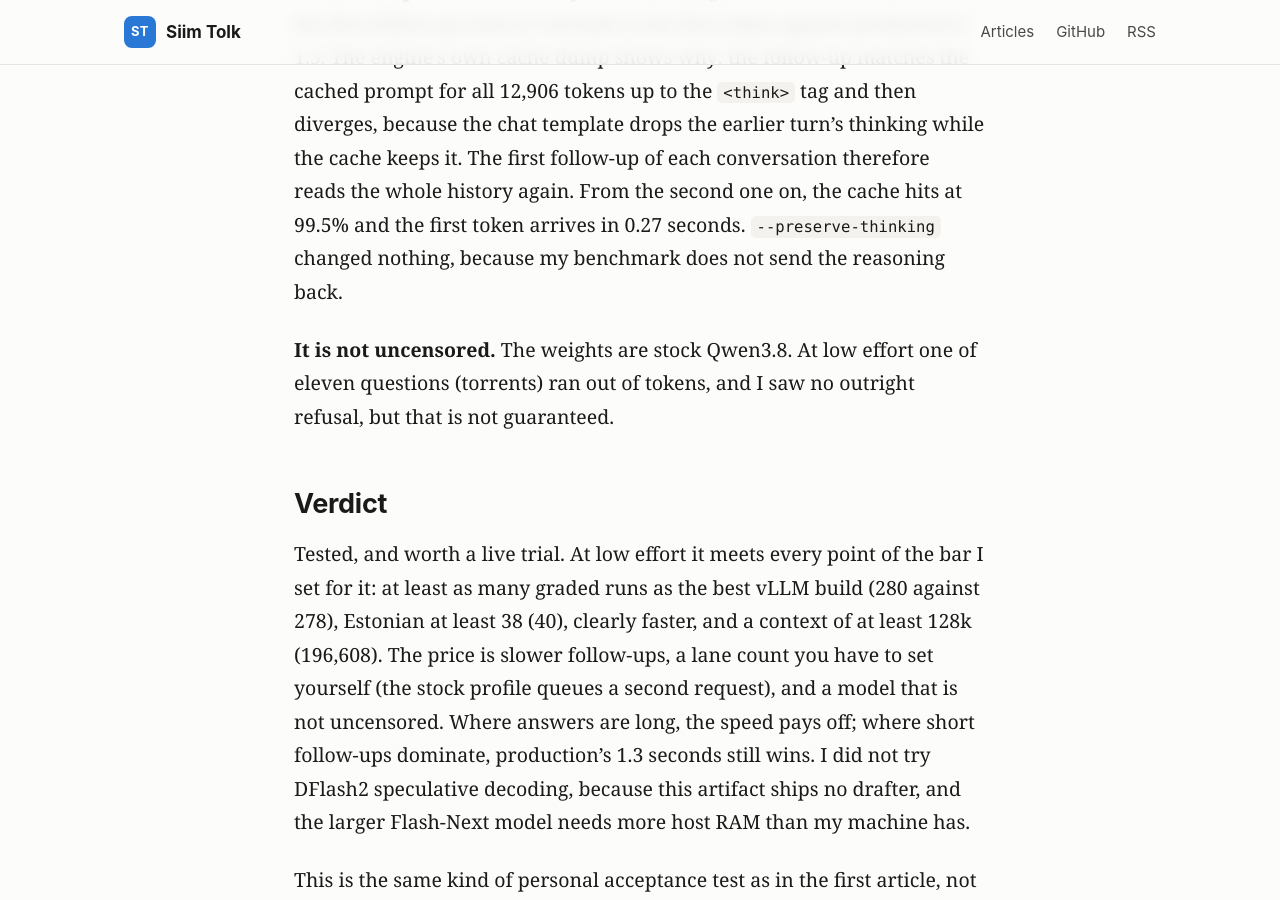
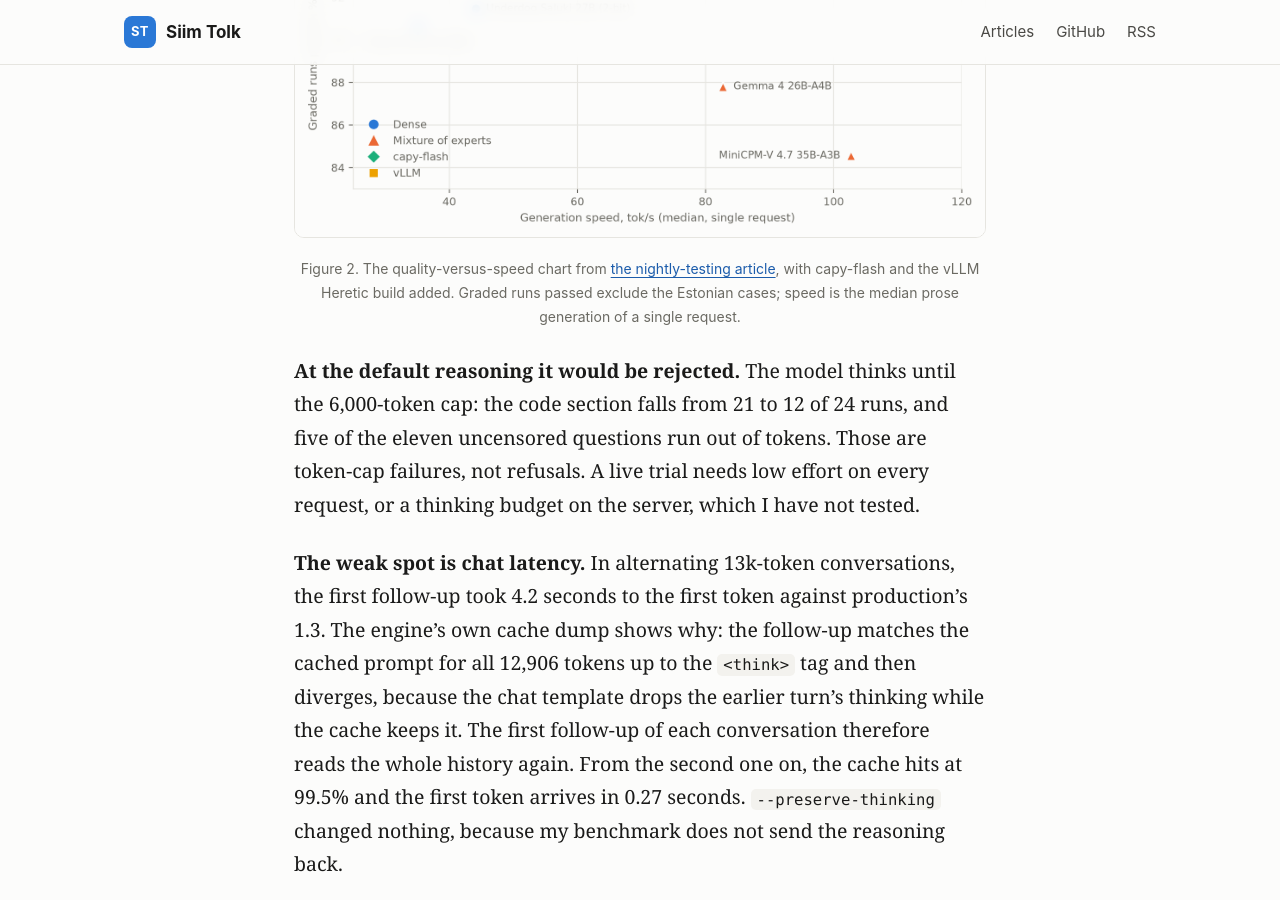
Before and after one commit to siimtolk/siimtolk.github.io, a Jekyll site: the page built from _posts/2026-10-25-capy-flash-test.md, in a window 1280 px wide and 900 px high, scrolled down 7214 px. Built offline with Jekyll 4.4.1, drawn with Linux system fonts in a browser that asks for light colours.

Commit message:
capy-flash article: quality vs speed chart with capy-flash and vLLM added
Co-Authored-By: Claude Sonnet 5.5 <noreply@anthropic.com>

```diff
--- a/_posts/2026-10-25-capy-flash-test.md
+++ b/_posts/2026-10-25-capy-flash-test.md
@@ -92,6 +92,10 @@ In the two 2-lane columns of Table 1 the speed carries over: 145 tok/s with two
 
 **The speed is the best I have measured on these cards.** Prose generates 1.7 times faster than production (77 against 46 tok/s) and tool-call JSON 1.9 times (121 against 65). A 30k-token prompt is read 2.4 times faster. Decoding barely slows with context: 78 tok/s after 30,000 tokens and 69 after 90,000, against production's 39 and 26.5. With two requests at once it reaches 148 tok/s, about 2.1 times production. It beats vLLM on every speed row with 4 GB less VRAM, and the graded suite finished in 34.5 minutes instead of 54.5.
 
+![Quality against speed for the models tested on my suite: capy-flash at low effort sits near production's quality at about 1.7 times its speed, with default thinking lower](/assets/img/capy-flash-test/scatter.png)
+
+*Figure 2. The quality-versus-speed chart from [the nightly-testing article](/articles/llm-testing-overnight/), with capy-flash and the vLLM Heretic build added. Graded runs passed exclude the Estonian cases; speed is the median prose generation of a single request.*
+
 **At the default reasoning it would be rejected.** The model thinks until the 6,000-token cap: the code section falls from 21 to 12 of 24 runs, and five of the eleven uncensored questions run out of tokens. Those are token-cap failures, not refusals. A live trial needs low effort on every request, or a thinking budget on the server, which I have not tested.
 
 **The weak spot is chat latency.** In alternating 13k-token conversations, the first follow-up took 4.2 seconds to the first token against production's 1.3. The engine's own cache dump shows why: the follow-up matches the cached prompt for all 12,906 tokens up to the `<think>` tag and then diverges, because the chat template drops the earlier turn's thinking while the cache keeps it. The first follow-up of each conversation therefore reads the whole history again. From the second one on, the cache hits at 99.5% and the first token arrives in 0.27 seconds. `--preserve-thinking` changed nothing, because my benchmark does not send the reasoning back.
```
Also changed, not shown: assets/img/capy-flash-test/scatter.png (added).
